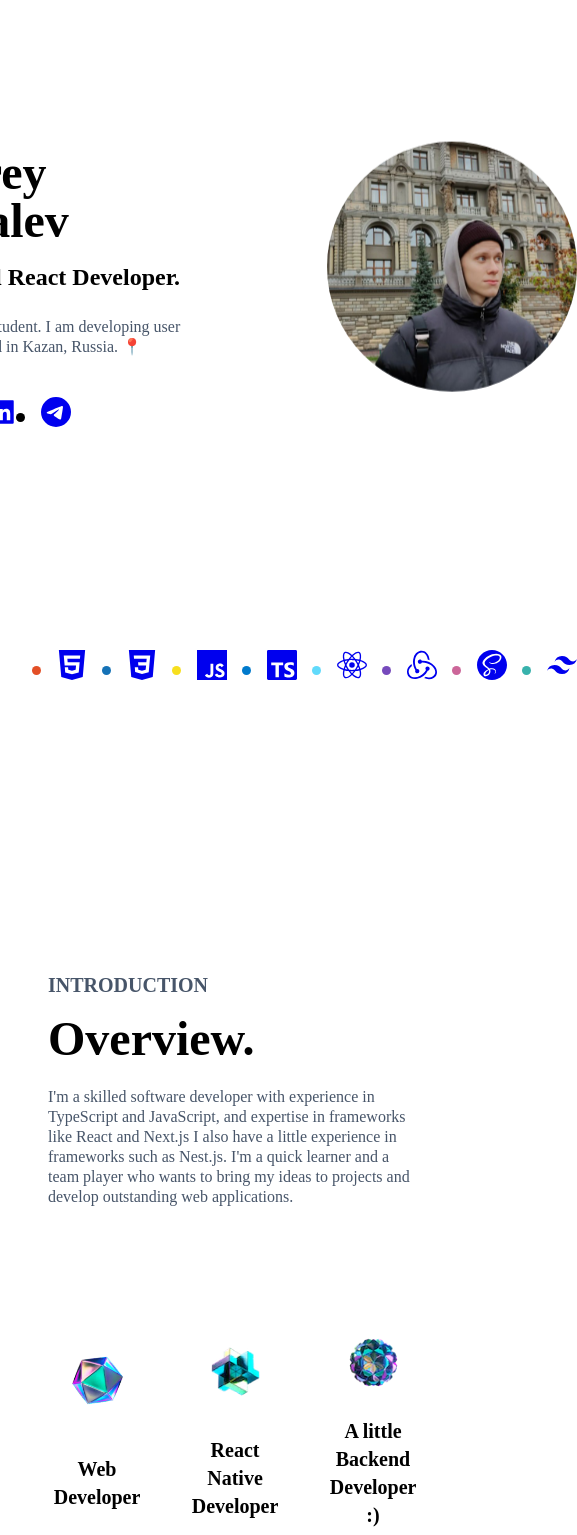
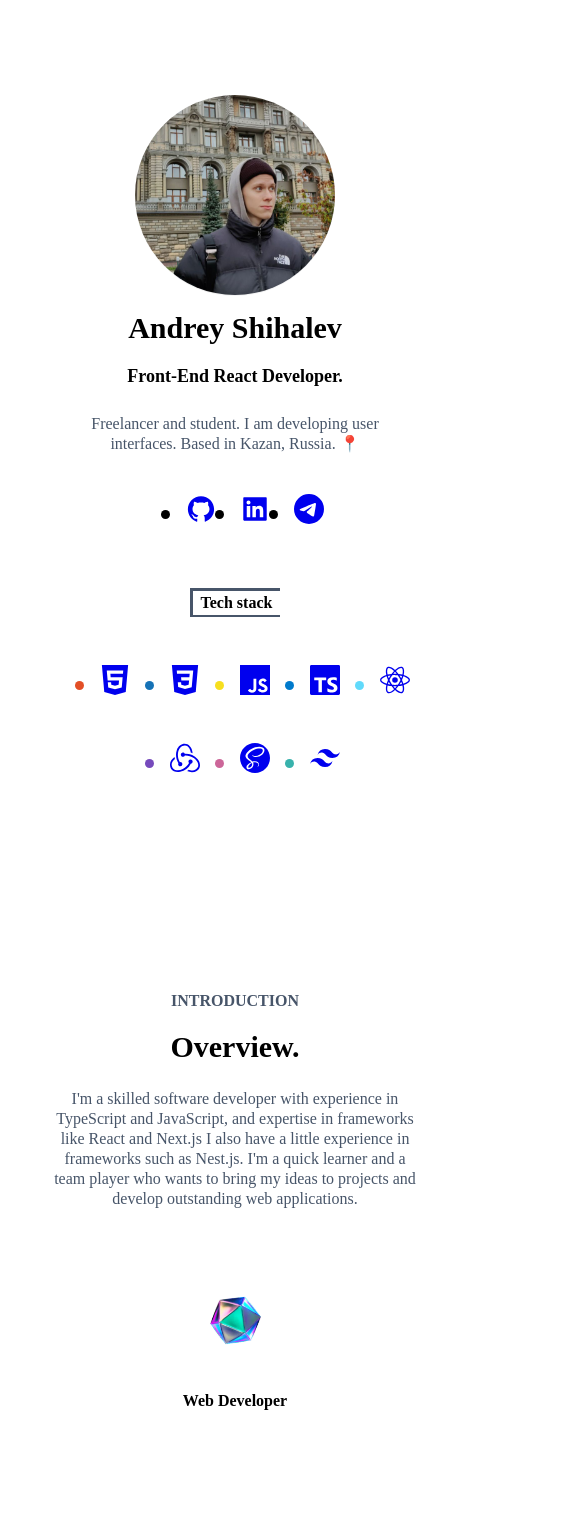
Before and after one commit to aanndrewss/my-bio-app, a Next.js app: page /home/Home in a window 390 px wide. Shown: the top 1535 px of the page, 577 px wide, since content can reach past the window. Built offline with nearby package versions, Linux system fonts and the light colour scheme.

Commit message:
Made mobile version of this sections

```diff
--- a/src/components/about/About.module.scss
+++ b/src/components/about/About.module.scss
@@ -1,15 +1,36 @@
+@import '../../styles/media';
 .wrapper {
-	@apply flex h-screen items-center justify-center;
+	@apply flex h-screen items-center justify-center py-24;
+	@include media(tablet) {
+		@apply h-auto;
+	}
 	.content {
 		@apply flex w-full flex-col;
+		@include media(tablet) {
+			@apply items-center;
+		}
 		.subtitle {
 			@apply mb-4 text-secondary;
+			@include media(tablet) {
+				@apply text-center;
+			}
 		}
 		.title {
 			@apply mb-6;
 		}
+		.p {
+			@include media(tablet) {
+				@apply text-center;
+			}
+		}
 		.cardList {
-			@apply mt-20 grid grid-cols-3 gap-10;
+			@apply mt-20 grid grid-cols-3  gap-10;
+			@include media(tablet) {
+				@apply mt-10 grid-cols-2 gap-6;
+			}
+			@include media(mobile) {
+				@apply mt-8 grid-cols-1 gap-4;
+			}
 		}
 	}
 }
--- a/src/components/about/About.tsx
+++ b/src/components/about/About.tsx
@@ -35,7 +35,7 @@ const About: FC = () => {
 					whileInView='show'
 					variants={fadeIn('', '', 0.1, 1)}
 				>
-					<Paragraph>
+					<Paragraph className={styles.p}>
 						I'm a skilled software developer with experience in TypeScript and
 						JavaScript, and expertise in frameworks like React and Next.js I
 						also have a little experience in frameworks such as Nest.js. I'm a
--- a/src/components/about/card/Card.module.scss
+++ b/src/components/about/card/Card.module.scss
@@ -1,7 +1,14 @@
+@import '../../../styles/media';
 .cardTilt {
-	@apply w-full;
+	@apply w-full max-w-[250px];
 	.card {
-		@apply flex min-h-[250px] flex-col items-center justify-evenly rounded-[20px] px-12 py-5 shadow-lg shadow-slate-300 ring-1 ring-slate-200;
+		@apply flex min-h-[250px] max-w-[250px] flex-col items-center justify-evenly rounded-[20px] px-12 py-5 shadow-lg shadow-slate-300 ring-1 ring-slate-200;
+		@include media(tablet) {
+			@apply min-h-[230px] px-10 py-4;
+		}
+		@include media(mobile) {
+			@apply min-h-[200px] px-8 py-3;
+		}
 		.title {
 			@apply text-center;
 		}
--- a/src/components/hero/Hero.module.scss
+++ b/src/components/hero/Hero.module.scss
@@ -1,32 +1,62 @@
+@import '../../styles/media';
 .wrapper {
-	@apply flex h-screen items-center justify-center;
+	@apply flex h-screen justify-center py-24;
+	@include media(tablet) {
+		@apply h-auto;
+	}
 	.content {
-		@apply flex flex-col;
+		@apply flex flex-col justify-center;
+
 		.info {
-			@apply mb-32 flex h-full flex-row gap-32;
+			@apply relative mb-32 flex flex-row gap-32;
+			@include media(tablet) {
+				@apply mb-10 flex-col-reverse items-center justify-center gap-4;
+			}
 			.desc {
 				@apply flex flex-col gap-4;
+				@include media(tablet) {
+					@apply items-center;
+				}
 				.subtitle {
 					@apply mb-2;
 				}
 				.paragraph {
 					@apply mb-2;
+					@include media(tablet) {
+						@apply max-w-[300px] text-center;
+					}
 				}
 			}
 			.socialsList {
-				@apply mb-16 flex flex-row gap-6;
+				@apply flex flex-row  gap-6;
 				.socialsItem {
 					@apply cursor-pointer text-3xl transition-all duration-300 hover:text-secondary;
 				}
 			}
 			.avatar {
 				@apply relative mt-[-10px] h-[250px] w-[250px] animate-levitate rounded-full object-contain;
+				@include media(tablet) {
+					@apply h-[230px] w-[230px];
+				}
+				@include media(mobile) {
+					@apply h-[200px] w-[200px];
+				}
 			}
 		}
 		.techStack {
 			@apply flex flex-row items-center justify-start gap-20;
+
+			@include media(tablet) {
+				@apply flex-col gap-8;
+			}
+			.techTitle {
+				@apply border-r-2 border-solid border-secondary px-2;
+				@include media(tablet) {
+					@apply border-b-2 border-r-0;
+				}
+			}
 			.techList {
-				@apply flex flex-row gap-10;
+				@apply flex flex-row flex-wrap justify-center gap-10;
 				.techItem {
 					@apply cursor-pointer text-3xl;
 				}
--- a/src/components/hero/Hero.tsx
+++ b/src/components/hero/Hero.tsx
@@ -58,8 +58,8 @@ const Hero: FC = () => {
 					variants={slideIn('up', 'spring', 0.3, 0.75)}
 					className={styles.techStack}
 				>
-					<Htag tag='h4'>
-						Tech stack <span className='ml-4'>|</span>
+					<Htag tag='h4' className={styles.techTitle}>
+						Tech stack
 					</Htag>
 					<ul className={styles.techList}>
 						{tech.map((t: ITech) => (
--- a/src/components/ui/htag/Htag.module.scss
+++ b/src/components/ui/htag/Htag.module.scss
@@ -1,19 +1,42 @@
+@import '../../../styles/media';
 .h {
 	@apply m-0;
 }
 
 .h1 {
 	@apply text-5xl font-bold;
+	@include media(tablet) {
+		@apply text-4xl;
+	}
+	@include media(mobile) {
+		@apply text-3xl;
+	}
 }
 
 .h2 {
 	@apply text-3xl font-bold;
+	@include media(tablet) {
+		@apply text-2xl;
+	}
+	@include media(mobile) {
+		@apply text-xl;
+	}
 }
 
 .h3 {
 	@apply text-2xl font-semibold;
+	@include media(tablet) {
+		@apply text-xl;
+	}
+	@include media(mobile) {
+		@apply text-lg;
+	}
 }
 
 .h4 {
 	@apply text-xl font-semibold;
+
+	@include media(mobile) {
+		@apply text-base;
+	}
 }
--- a/src/pages/home/Home.module.scss
+++ b/src/pages/home/Home.module.scss
@@ -1,3 +1,7 @@
+@import '../../styles/media';
 .wrapper {
-	@apply m-auto h-screen w-full max-w-[900px] px-10;
+	@apply m-auto h-screen w-full min-w-[320px] max-w-[900px] px-10;
+	@include media(tablet) {
+		@apply max-w-[480px];
+	}
 }
```
